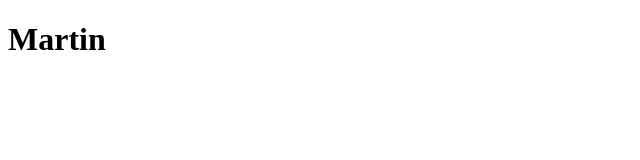
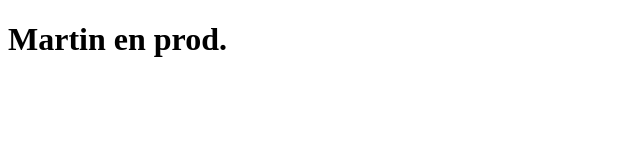
Before and after one commit to ruizdiazmartin/Capacitacion, a plain HTML site: page Index.html in a window 1280 px wide. Shown: the whole page, without its empty margins (0-640 px from the left). Drawn offline with Linux system fonts and the light colour scheme.

Commit message:
Cambio en la rama master

```diff
--- a/Index.html
+++ b/Index.html
@@ -8,7 +8,7 @@
 </head>
 
 <body>
-    <h1>Martin </h1>
+    <h1>Martin en prod.</h1>
 </body>
 
 </html>
```
